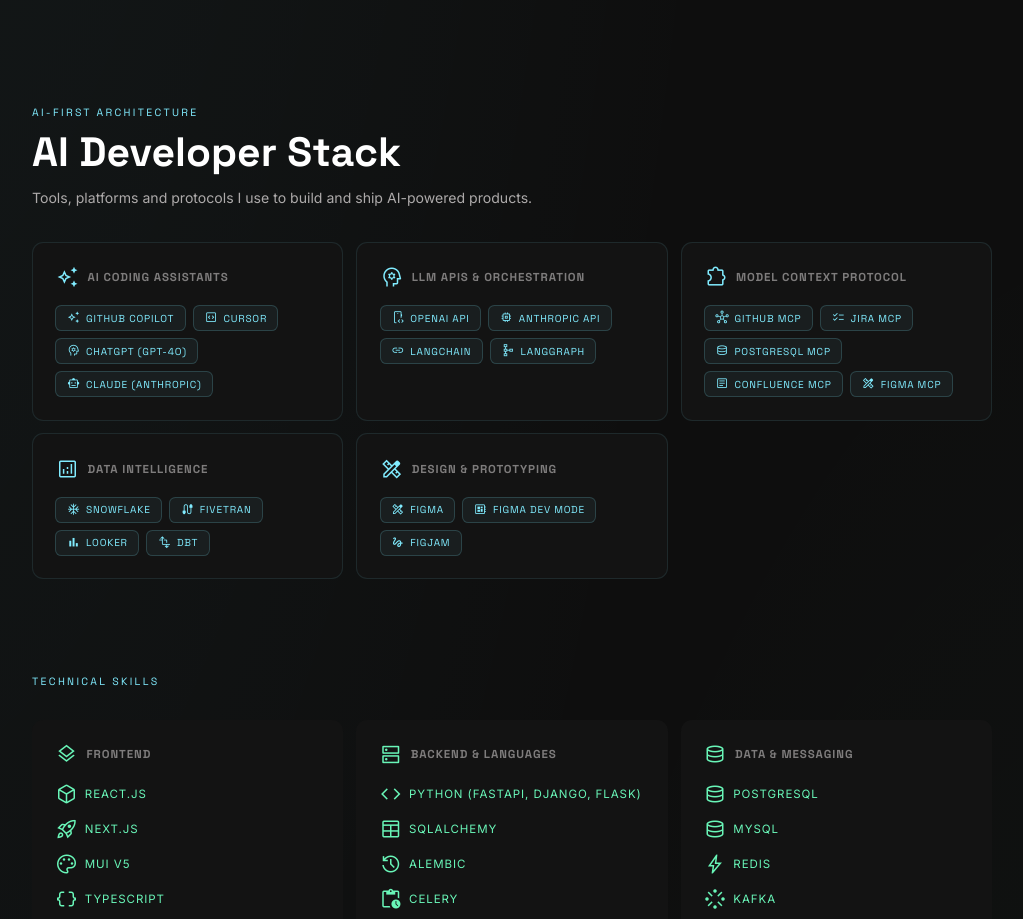
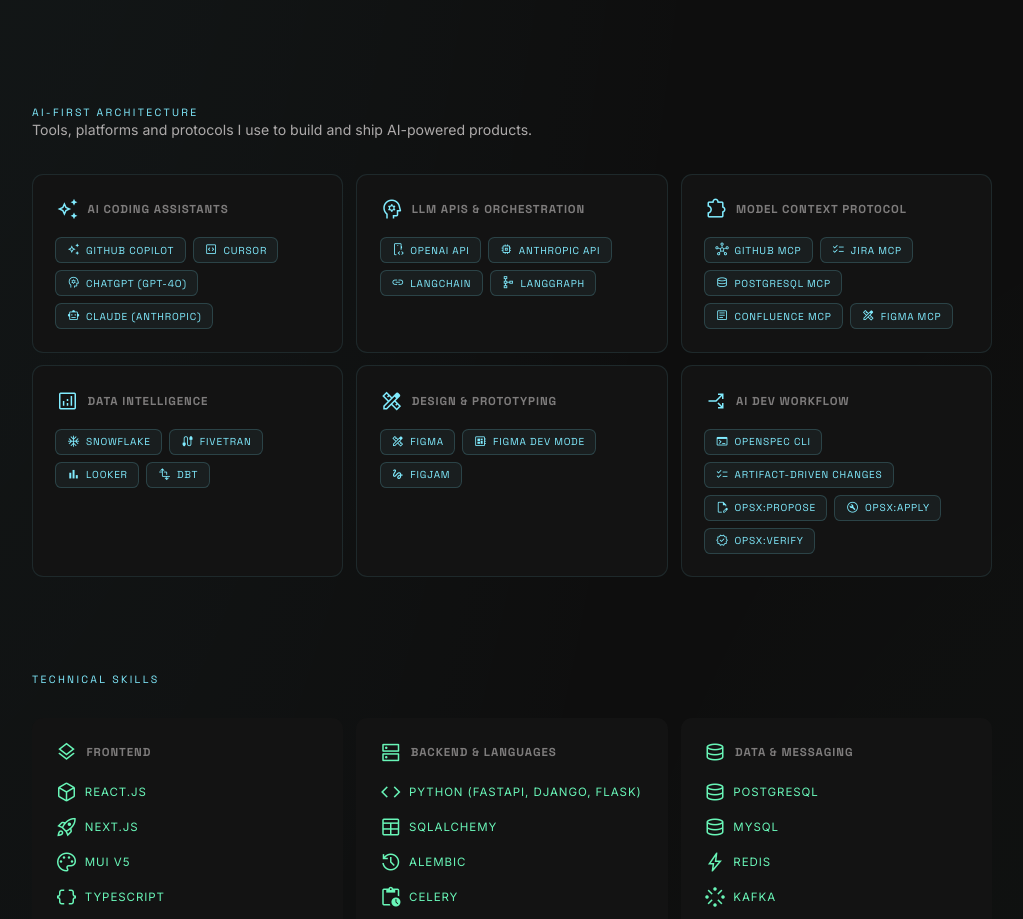
Before and after one commit to esneiderbravo/portfolio, a Next.js app: page / in a window 1280 px wide. Shown: the part 1240-2159 px from the top of the page, without its empty margins (128-1151 px from the left). Built offline with nearby package versions, Linux system fonts and the light colour scheme.

Commit message:
feat: add OpenSpec AI Dev Workflow to AI Stack section

```diff
--- a/app/page.tsx
+++ b/app/page.tsx
@@ -155,6 +155,12 @@
     "snowflake": "ac_unit",
     "fivetran": "cable",
     "dbt": "transform",
+    // ── AI Dev Workflow ───────────────────────────────────────────────────────
+    "openspec cli": "terminal",
+    "artifact-driven changes": "checklist",
+    "opsx:propose": "edit_document",
+    "opsx:apply": "build_circle",
+    "opsx:verify": "verified",
     // ── Design ────────────────────────────────────────────────────────────────
     "figma dev mode": "developer_board",
     "figjam": "gesture",
@@ -178,6 +184,7 @@
     "Model Context Protocol": "extension",
     "Data Intelligence": "analytics",
     "Design & Prototyping": "design_services",
+    "AI Dev Workflow": "workflow",
   };
 
   const mergedGroups = useMemo(
@@ -286,7 +293,6 @@
         <section className="ai-section" id="ai">
           <div className="ai-section-head">
             <p className="section-kicker">{t.ai.kicker}</p>
-            <h2 className="ai-title">{t.ai.title}</h2>
             <p className="ai-tagline">{t.ai.tagline}</p>
           </div>
 
--- a/src/content/portfolio.ts
+++ b/src/content/portfolio.ts
@@ -134,6 +134,10 @@
       name: "Design & Prototyping",
       items: ["Figma", "Figma Dev Mode", "FigJam"],
     },
+    {
+      name: "AI Dev Workflow",
+      items: ["OpenSpec CLI", "Artifact-Driven Changes", "opsx:propose", "opsx:apply", "opsx:verify"],
+    },
   ],
   skillGroups: [
     {
--- a/src/i18n/translations.ts
+++ b/src/i18n/translations.ts
@@ -10,7 +10,7 @@
   skills: { title: string; capabilitiesTitle: string; headlineTitle: string; };
   footer: { signature: string; };
   experience: { kicker: string; title: string; present: string; };
-  ai: { kicker: string; title: string; tagline: string; };
+  ai: { kicker: string; tagline: string; };
 };
 
 export const translations: Record<Locale, Translation> = {
@@ -55,7 +55,6 @@
     experience: { kicker: "Work History", title: "Experience", present: "Current" },
     ai: {
       kicker: "AI-First Architecture",
-      title: "AI Developer Stack",
       tagline: "Tools, platforms and protocols I use to build and ship AI-powered products.",
     },
   },
@@ -92,7 +91,6 @@
     experience: { kicker: "Historial Laboral", title: "Experiencia", present: "Actual" },
     ai: {
       kicker: "Arquitectura AI-First",
-      title: "Stack de IA",
       tagline: "Herramientas, plataformas y protocolos que uso para construir productos potenciados por IA.",
     },
   },
```
